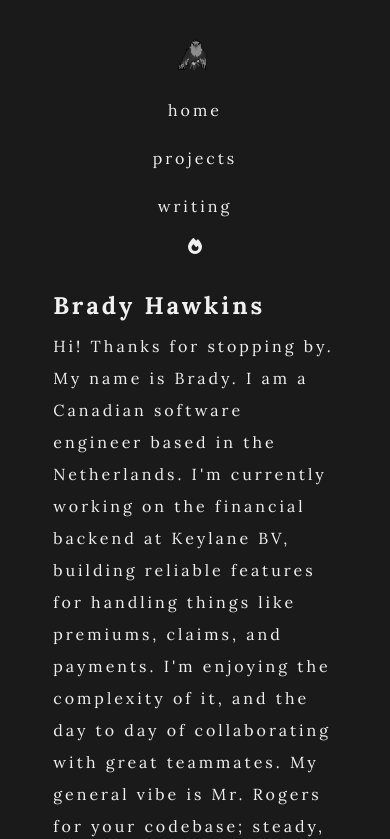
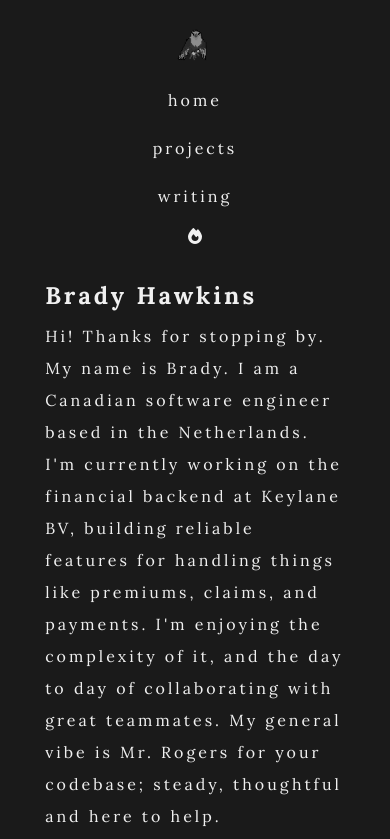
Before and after one commit to hawk0120/hawk0120.dev, an Angular app: page / in a window 390 px wide. Shown: the top 839 px of the page. Built offline with nearby package versions, Linux system fonts and the light colour scheme.

Commit message:
Update styles.scss

```diff
--- a/src/styles.scss
+++ b/src/styles.scss
@@ -1,36 +1,13 @@
 :root {
-  height: 100%;
-  width: 100%;
-  --color-white: #1a1a1a;
-  --color-black: #f0f0f0;
+  --color-white: #1a1a1a; /* background in light theme */
+  --color-black: #f0f0f0; /* text in light theme */
   --color-grey: #333333;
 }
 
 [data-theme="dark"] {
-  --color-white: #ffffff;
-  --color-black: #000000;
+  --color-white: #ffffff; /* background in dark theme */
+  --color-black: #000000; /* text in dark theme */
   --color-grey: #f0f0f0;
-}
-
-body {
-  display: flex;
-  flex-direction: column;
-}
-
-html, body {
-  height: 95%;
-  width: 60%;
-  margin: 0 auto;
-  padding: 10px;
-  font-family: LoRa, serif;
-  letter-spacing: 3px;
-  line-height: 2.0;
-  background-color: var(--color-white);
-  color: var(--color-black);
-  scroll-behavior: smooth;
-  transition:
-    background-color 0.6s ease,
-    color 0.6s ease;
 }
 
 * {
@@ -39,10 +16,30 @@ html, body {
   padding: 0;
 }
 
+html, body {
+  height: 100%;
+  width: 100%;
+  font-family: LoRa, serif;
+  letter-spacing: 3px;
+  line-height: 2.0;
+  background-color: var(--color-white);
+  color: var(--color-black);
+  scroll-behavior: smooth;
+  transition: background-color 0.6s ease, color 0.6s ease;
+}
+
+body {
+  display: flex;
+  flex-direction: column;
+  padding: 10px;
+  margin: 0 auto;
+  max-width: 60%; /* keeps layout narrower on desktop */
+}
+
 app-root {
   display: flex;
   flex-direction: column;
-  min-height: 98vh;
+  min-height: 100%;
 }
 
 a {
@@ -55,14 +52,10 @@ a:hover {
   opacity: 0.6;
 }
 
+/* Responsive adjustments */
 @media (max-width: 767px) {
-  html, body {
-    height: 100%;
-    width: 100%;
-    margin: 0 auto;
+  body {
+    max-width: 100%;
     padding: 10px;
-    background-color: var(--color-white);
-    color: var(--color-black);
-    scroll-behavior: smooth;
   }
 }
```
